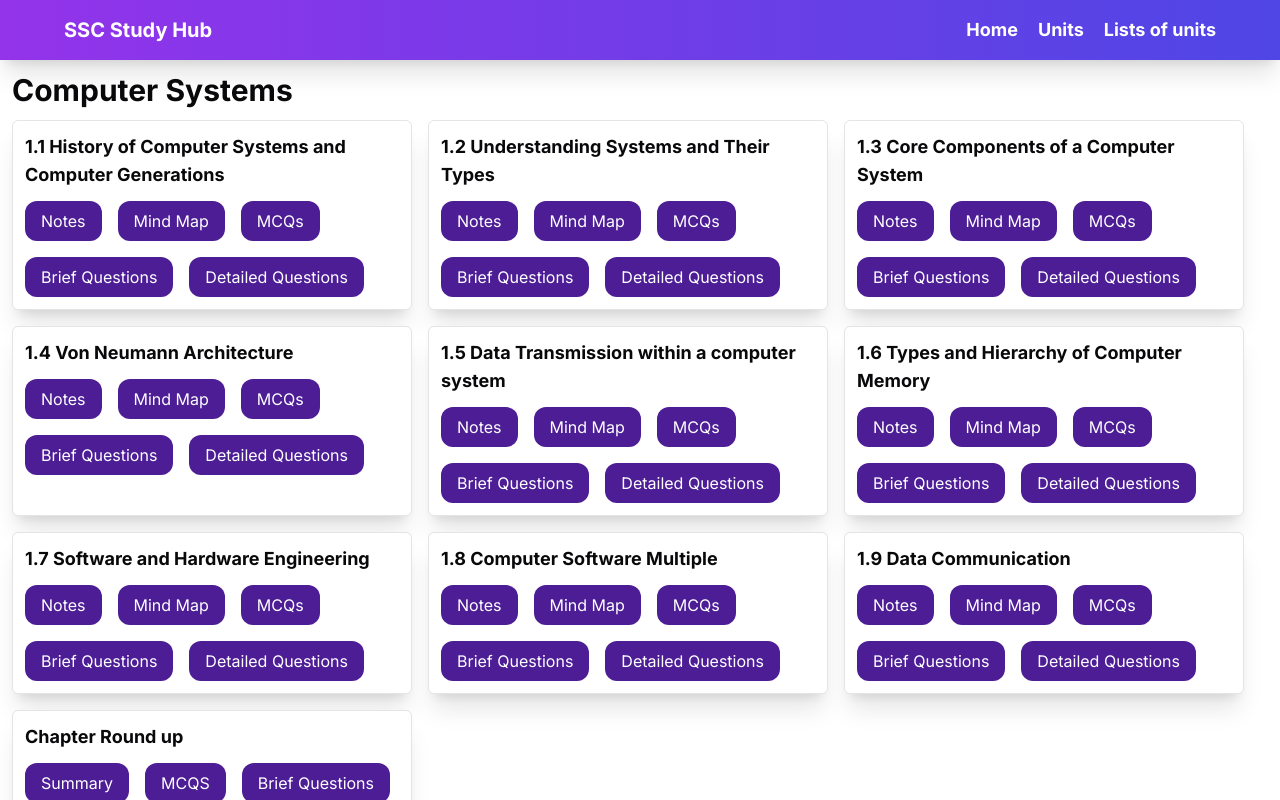
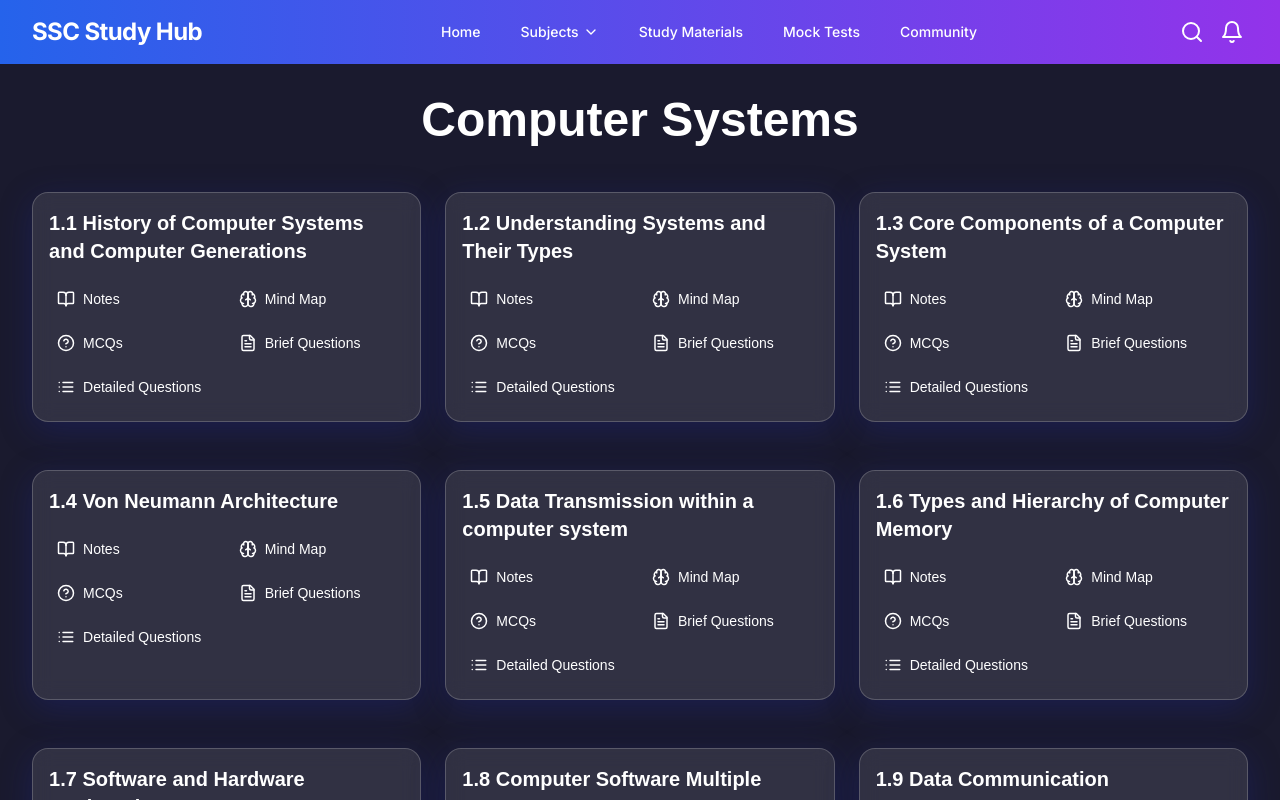
Before and after one commit to tahaamin2013/SSC-Exam-Web, a Next.js app: page /unit-1 in a window 1280 px wide. Shown: the top 800 px of the page. Built offline with nearby package versions, Linux system fonts and the light colour scheme.

Commit message:
New Design detected

```diff
--- a/src/app/unit-1/page.tsx
+++ b/src/app/unit-1/page.tsx
@@ -1,151 +1,163 @@
-"use client";
-import MyMindMap from "@/components/MyMindMap";
-import { Button } from "@/components/ui/button";
-import Link from "next/link";
-import { useEffect, useState } from "react";
+'use client'
 
-type LinkData = {
-    href: string;
-    text: string;
-};
+import React from 'react';
+import { BookOpen, Brain, HelpCircle, FileText, List } from 'lucide-react';
 
-type Section = {
-    id: string;
-    title: string;
-    links: LinkData[];
-};
-
-const data: Section[] = [
+const data = [
     {
         id: "1",
         title: "1.1 History of Computer Systems and Computer Generations",
         links: [
-            { href: "unit-1/history-of-computer-systems-and-computer-generations/notes", text: "Notes" },
-            { href: "unit-1/history-of-computer-systems-and-computer-generations/mind-map", text: "Mind Map" },
-            { href: "unit-1/history-of-computer-systems-and-computer-generations/quiz", text: "MCQs" },
-            { href: "unit-1/history-of-computer-systems-and-computer-generations/brief-questions", text: "Brief Questions" },
-            { href: "unit-1/history-of-computer-systems-and-computer-generations/detailed-questions", text: "Detailed Questions" },
+            { href: "unit-1/history-of-computer-systems-and-computer-generations/notes", text: "Notes", icon: BookOpen },
+            { href: "unit-1/history-of-computer-systems-and-computer-generations/mind-map", text: "Mind Map", icon: Brain },
+            { href: "unit-1/history-of-computer-systems-and-computer-generations/quiz", text: "MCQs", icon: HelpCircle },
+            { href: "unit-1/history-of-computer-systems-and-computer-generations/brief-questions", text: "Brief Questions", icon: FileText },
+            { href: "unit-1/history-of-computer-systems-and-computer-generations/detailed-questions", text: "Detailed Questions", icon: List },
         ],
     },
     {
         id: "2",
         title: "1.2 Understanding Systems and Their Types",
         links: [
-            { href: "unit-1/understanding-systems-and-their-types/notes", text: "Notes" },
-            { href: "unit-1/understanding-systems-and-their-types/mind-map", text: "Mind Map" },
-            { href: "unit-1/understanding-systems-and-their-types/quiz", text: "MCQs" },
-            { href: "unit-1/understanding-systems-and-their-types/brief-questions", text: "Brief Questions" },
-            { href: "unit-1/understanding-systems-and-their-types/detailed-questions", text: "Detailed Questions" },
+            { href: "unit-1/understanding-systems-and-their-types/notes", text: "Notes", icon: BookOpen },
+            { href: "unit-1/understanding-systems-and-their-types/mind-map", text: "Mind Map", icon: Brain },
+            { href: "unit-1/understanding-systems-and-their-types/quiz", text: "MCQs", icon: HelpCircle },
+            { href: "unit-1/understanding-systems-and-their-types/brief-questions", text: "Brief Questions", icon: FileText },
+            { href: "unit-1/understanding-systems-and-their-types/detailed-questions", text: "Detailed Questions", icon: List },
         ],
     },
     {
         id: "3",
         title: "1.3 Core Components of a Computer System",
         links: [
-            { href: "unit-1/core-components-of-a-computer-system/notes", text: "Notes" },
-            { href: "unit-1/core-components-of-a-computer-system/mind-map", text: "Mind Map" },
-            { href: "unit-1/core-components-of-a-computer-system/quiz", text: "MCQs" },
-            { href: "unit-1/core-components-of-a-computer-system/brief-questions", text: "Brief Questions" },
-            { href: "unit-1/core-components-of-a-computer-system/detailed-questions", text: "Detailed Questions" },
+            { href: "unit-1/core-components-of-a-computer-system/notes", text: "Notes", icon: BookOpen },
+            { href: "unit-1/core-components-of-a-computer-system/mind-map", text: "Mind Map", icon: Brain },
+            { href: "unit-1/core-components-of-a-computer-system/quiz", text: "MCQs", icon: HelpCircle },
+            { href: "unit-1/core-components-of-a-computer-system/brief-questions", text: "Brief Questions", icon: FileText },
+            { href: "unit-1/core-components-of-a-computer-system/detailed-questions", text: "Detailed Questions", icon: List },
         ],
     },
     {
         id: "4",
         title: "1.4 Von Neumann Architecture",
         links: [
-            { href: "unit-1/von-neumann-architecture/notes", text: "Notes" },
-            { href: "unit-1/von-neumann-architecture/mind-map", text: "Mind Map" },
-            { href: "unit-1/von-neumann-architecture/quiz", text: "MCQs" },
-            { href: "unit-1/von-neumann-architecture/brief-questions", text: "Brief Questions" },
-            { href: "unit-1/von-neumann-architecture/detailed-questions", text: "Detailed Questions" },
+            { href: "unit-1/von-neumann-architecture/notes", text: "Notes", icon: BookOpen },
+            { href: "unit-1/von-neumann-architecture/mind-map", text: "Mind Map", icon: Brain },
+            { href: "unit-1/von-neumann-architecture/quiz", text: "MCQs", icon: HelpCircle },
+            { href: "unit-1/von-neumann-architecture/brief-questions", text: "Brief Questions", icon: FileText },
+            { href: "unit-1/von-neumann-architecture/detailed-questions", text: "Detailed Questions", icon: List },
         ],
     },
     {
         id: "5",
         title: "1.5 Data Transmission within a computer system",
         links: [
-            { href: "unit-1/data-transmission-within-a-computer-system/notes", text: "Notes" },
-            { href: "unit-1/data-transmission-within-a-computer-system/mind-map", text: "Mind Map" },
-            { href: "unit-1/data-transmission-within-a-computer-system/quiz", text: "MCQs" },
-            { href: "unit-1/data-transmission-within-a-computer-system/brief-questions", text: "Brief Questions" },
-            { href: "unit-1/data-transmission-within-a-computer-system/detailed-questions", text: "Detailed Questions" },
+            { href: "unit-1/data-transmission-within-a-computer-system/notes", text: "Notes", icon: BookOpen },
+            { href: "unit-1/data-transmission-within-a-computer-system/mind-map", text: "Mind Map", icon: Brain },
+            { href: "unit-1/data-transmission-within-a-computer-system/quiz", text: "MCQs", icon: HelpCircle },
+            { href: "unit-1/data-transmission-within-a-computer-system/brief-questions", text: "Brief Questions", icon: FileText },
+            { href: "unit-1/data-transmission-within-a-computer-system/detailed-questions", text: "Detailed Questions", icon: List },
         ],
     },
     {
         id: "6",
         title: "1.6 Types and Hierarchy of Computer Memory",
         links: [
-            { href: "unit-1/types-and-hierarchy-of-computer-memory/notes", text: "Notes" },
-            { href: "unit-1/types-and-hierarchy-of-computer-memory/mind-map", text: "Mind Map" },
-            { href: "unit-1/types-and-hierarchy-of-computer-memory/quiz", text: "MCQs" },
-            { href: "unit-1/types-and-hierarchy-of-computer-memory/brief-questions", text: "Brief Questions" },
-            { href: "unit-1/types-and-hierarchy-of-computer-memory/detailed-questions", text: "Detailed Questions" },
+            { href: "unit-1/types-and-hierarchy-of-computer-memory/notes", text: "Notes", icon: BookOpen },
+            { href: "unit-1/types-and-hierarchy-of-computer-memory/mind-map", text: "Mind Map", icon: Brain },
+            { href: "unit-1/types-and-hierarchy-of-computer-memory/quiz", text: "MCQs", icon: HelpCircle },
+            { href: "unit-1/types-and-hierarchy-of-computer-memory/brief-questions", text: "Brief Questions", icon: FileText },
+            { href: "unit-1/types-and-hierarchy-of-computer-memory/detailed-questions", text: "Detailed Questions", icon: List },
         ],
     },
     {
         id: "7",
         title: "1.7 Software and Hardware Engineering",
         links: [
-            { href: "unit-1/software-and-hardware-engineering/notes", text: "Notes" },
-            { href: "unit-1/software-and-hardware-engineering/mind-map", text: "Mind Map" },
-            { href: "unit-1/software-and-hardware-engineering/quiz", text: "MCQs" },
-            { href: "unit-1/software-and-hardware-engineering/brief-questions", text: "Brief Questions" },
-            { href: "unit-1/software-and-hardware-engineering/detailed-questions", text: "Detailed Questions" },
+            { href: "unit-1/software-and-hardware-engineering/notes", text: "Notes", icon: BookOpen },
+            { href: "unit-1/software-and-hardware-engineering/mind-map", text: "Mind Map", icon: Brain },
+            { href: "unit-1/software-and-hardware-engineering/quiz", text: "MCQs", icon: HelpCircle },
+            { href: "unit-1/software-and-hardware-engineering/brief-questions", text: "Brief Questions", icon: FileText },
+            { href: "unit-1/software-and-hardware-engineering/detailed-questions", text: "Detailed Questions", icon: List },
         ],
     },
     {
         id: "8",
         title: "1.8 Computer Software Multiple",
         links: [
-            { href: "unit-1/computer-software-multiple/notes", text: "Notes" },
-            { href: "unit-1/computer-software-multiple/mind-map", text: "Mind Map" },
-            { href: "unit-1/computer-software-multiple/quiz", text: "MCQs" },
-            { href: "unit-1/computer-software-multiple/brief-questions", text: "Brief Questions" },
-            { href: "unit-1/computer-software-multiple/detailed-questions", text: "Detailed Questions" },
+            { href: "unit-1/computer-software-multiple/notes", text: "Notes", icon: BookOpen },
+            { href: "unit-1/computer-software-multiple/mind-map", text: "Mind Map", icon: Brain },
+            { href: "unit-1/computer-software-multiple/quiz", text: "MCQs", icon: HelpCircle },
+            { href: "unit-1/computer-software-multiple/brief-questions", text: "Brief Questions", icon: FileText },
+            { href: "unit-1/computer-software-multiple/detailed-questions", text: "Detailed Questions", icon: List },
         ],
     },
     {
         id: "9",
         title: "1.9 Data Communication",
         links: [
-            { href: "unit-1/data-communication/notes", text: "Notes" },
-            { href: "unit-1/data-communication/mind-map", text: "Mind Map" },
-            { href: "unit-1/data-communication/quiz", text: "MCQs" },
-            { href: "unit-1/data-communication/brief-questions", text: "Brief Questions" },
-            { href: "unit-1/data-communication/detailed-questions", text: "Detailed Questions" },
+            { href: "unit-1/data-communication/notes", text: "Notes", icon: BookOpen },
+            { href: "unit-1/data-communication/mind-map", text: "Mind Map", icon: Brain },
+            { href: "unit-1/data-communication/quiz", text: "MCQs", icon: HelpCircle },
+            { href: "unit-1/data-communication/brief-questions", text: "Brief Questions", icon: FileText },
+            { href: "unit-1/data-communication/detailed-questions", text: "Detailed Questions", icon: List },
         ],
     },
     {
         id: "10",
         title: "Chapter Round up",
         links: [
-            { href: "unit-1/summary", text: "Summary" },
-            { href: "unit-1/quiz", text: "MCQS" },
-            { href: "unit-1/brief-questions", text: "Brief Questions" },
-            { href: "unit-1/detailed-questions", text: "Detailed Questions" },
-            { href: "unit-1/content", text: "Content" },
+            { href: "unit-1/summary", text: "Summary", icon: BookOpen },
+            { href: "unit-1/quiz", text: "MCQS", icon: HelpCircle },
+            { href: "unit-1/brief-questions", text: "Brief Questions", icon: FileText },
+            { href: "unit-1/detailed-questions", text: "Detailed Questions", icon: List },
+            { href: "unit-1/content", text: "Content", icon: List },
         ],
     },
 ];
 
-export default function page() {
-    return (
-        <div className="p-3">
-            <h1 className="font-bold text-3xl">Computer Systems</h1>
-            <div className="flex gap-4 flex-wrap mt-3">
-                {data.map((section) => (
-                    <div key={section.id} className="rounded-md flex flex-col gap-3 bg-white w-[400px] py-3 px-3 border shadow-xl">
-                        <h1 className="font-bold text-lg">{section.title}</h1>
-                        <div className="flex flex-row gap-4 flex-wrap">
-                            {section.links.map((link) => (
-                                <Link key={link.href} href={link.href} className="bg-violet-900 w-fit q py-2 text-center px-4 text-white rounded-xl">
-                                    {link.text}
-                                </Link>
-                            ))}
-                        </div>
-                    </div>
-                ))}
-            </div>
-        </div>
-    );
-}
+const Section = ({ section }: any) => {
+  return (
+    <div className="w-full md:w-[calc(50%-1rem)] lg:w-[calc(33.33%-1rem)] mb-6 p-4 rounded-2xl transition-all duration-300 hover:shadow-lg"
+      style={{
+        background: 'rgba(255, 255, 255, 0.1)',
+        backdropFilter: 'blur(10px)',
+        border: '1px solid rgba(255, 255, 255, 0.2)',
+        boxShadow: '0 8px 32px 0 rgba(31, 38, 135, 0.37)',
+      }}>
+      <h2 className="text-xl font-bold text-white mb-4">{section.title}</h2>
+      <div className="grid grid-cols-2 gap-2">
+        {section.links.map((link: any) => (
+          <a
+            key={link.href}
+            href={link.href}
+            className="flex items-center space-x-2 p-2 rounded-lg text-white hover:bg-white hover:bg-opacity-20 transition-colors duration-200"
+          >
+            {React.createElement(link.icon, { size: 18 })}
+            <span className="text-sm">{link.text}</span>
+          </a>
+        ))}
+      </div>
+    </div>
+  );
+};
+
+const ComputerSystemsDashboard = () => {
+  return (
+    <div className="min-h-screen p-8" style={{
+      backgroundColor: '#1a1a2e', // Dark blue background
+      fontFamily: '"Poppins", sans-serif'
+    }}>
+      <h1 className="text-5xl font-extrabold mb-12 text-center text-white">
+        Computer Systems
+      </h1>
+      <div className="flex flex-wrap gap-6 justify-center">
+        {data.map((section) => (
+          <Section key={section.id} section={section} />
+        ))}
+      </div>
+    </div>
+  );
+};
+
+export default ComputerSystemsDashboard;
--- a/src/components/Navbar.tsx
+++ b/src/components/Navbar.tsx
@@ -1,55 +1,138 @@
 "use client";
 
-import {
-    Sheet,
-    SheetClose,
-    SheetContent,
-    SheetTrigger,
-} from "@/components/ui/sheet";
-import { AlignJustify } from "lucide-react";
-import Image from "next/image";
-import Link from "next/link";
-import { FaPhoneAlt } from "react-icons/fa";
+import React, { useState } from 'react';
+import { Menu, X, ChevronDown, Search, Bell } from 'lucide-react';
 
 const Navbar = () => {
-    return (
-        <div className="w-full flex flex-col items-center">
-            <div className="bg-gradient-to-r from-purple-600 to-indigo-600 flex justify-between items-center text-white transition-all duration-200 shadow-xl px-5 lg:px-16  py-4 w-full">
-                <Link href="/" className="text-xl font-bold">
-                    SSC Study Hub
-                </Link>
-                <div className=" flex justify-end">
-                    <div className="md:flex hidden text-white font-bold gap-5 text-lg">
-                        <Link href="/" id="Our Services">Home</Link>
-                        <Link href="/" id="#MemberShips">Units</Link>
-                        <Link href="/" id="unit-1/content">Lists of units</Link>
+  const [isOpen, setIsOpen] = useState(false);
+
+  const toggleMenu = () => {
+    setIsOpen(!isOpen);
+  };
+
+  const navItems = [
+    { name: 'Home', href: '/' },
+    {
+      name: 'Subjects',
+      href: '#',
+      subItems: [
+        { name: 'Mathematics', href: '/subjects/mathematics' },
+        { name: 'English', href: '/subjects/english' },
+        { name: 'Science', href: '/subjects/science' },
+        { name: 'Social Studies', href: '/subjects/social-studies' },
+      ]
+    },
+    { name: 'Study Materials', href: '/study-materials' },
+    { name: 'Mock Tests', href: '/mock-tests' },
+    { name: 'Community', href: '/community' },
+  ];
+
+  return (
+    <nav className="bg-gradient-to-r from-blue-600 to-purple-600 shadow-lg">
+      <div className="max-w-7xl mx-auto px-4 sm:px-6 lg:px-8">
+        <div className="flex items-center justify-between h-16">
+          <div className="flex items-center">
+            <a href="/" className="flex-shrink-0">
+              <span className="text-white text-2xl font-bold tracking-tight">SSC Study Hub</span>
+            </a>
+          </div>
+          <div className="hidden md:block">
+            <div className="ml-10 flex items-baseline space-x-4">
+              {navItems.map((item) => (
+                <div key={item.name} className="relative group">
+                  <a
+                    href={item.href}
+                    className="text-white hover:bg-white hover:text-blue-600 px-3 py-2 rounded-md text-sm font-medium transition duration-150 ease-in-out flex items-center"
+                  >
+                    {item.name}
+                    {item.subItems && <ChevronDown className="ml-1 h-4 w-4" />}
+                  </a>
+                  {item.subItems && (
+                    <div className="absolute left-0 mt-2 w-48 rounded-md shadow-lg bg-white ring-1 ring-black ring-opacity-5 opacity-0 invisible group-hover:opacity-100 group-hover:visible transition duration-150 ease-in-out">
+                      <div className="py-1" role="menu" aria-orientation="vertical" aria-labelledby="options-menu">
+                        {item.subItems.map((subItem) => (
+                          <a
+                            key={subItem.name}
+                            href={subItem.href}
+                            className="block px-4 py-2 text-sm text-gray-700 hover:bg-blue-100 hover:text-blue-900"
+                            role="menuitem"
+                          >
+                            {subItem.name}
+                          </a>
+                        ))}
+                      </div>
                     </div>
-                    <div className="md:hidden block z-50">
-                        <Sheet>
-                            <SheetTrigger
-                                className="text-white -my-4 mt-1 text-2xl"
-                                aria-label="Open menu"
-                            >
-                                <AlignJustify fill="white" size={27} />
-                            </SheetTrigger>
-                            <SheetContent className="flex-col flex gap-3 text-left items-start font-bold">
-                                <SheetClose>
-                                    <Link href="/" id="Our Services">Home</Link>
-                                </SheetClose>
-                                <SheetClose>
-                                    <Link href="/" id="#MemberShips">Units</Link>
-                                </SheetClose>
-                                <SheetClose>
-                                    <Link href="/" id="unit-1/content">Lists of units</Link>
-                                </SheetClose>
+                  )}
+                </div>
+              ))}
+            </div>
+          </div>
+          <div className="hidden md:flex items-center">
+            <button className="text-white hover:bg-white hover:text-blue-600 p-1 rounded-full transition duration-150 ease-in-out mr-2">
+              <Search className="h-6 w-6" />
+            </button>
+            <button className="text-white hover:bg-white hover:text-blue-600 p-1 rounded-full transition duration-150 ease-in-out">
+              <Bell className="h-6 w-6" />
+            </button>
+          </div>
+          <div className="-mr-2 flex md:hidden">
+            <button
+              onClick={toggleMenu}
+              type="button"
+              className="inline-flex items-center justify-center p-2 rounded-md text-white hover:text-white hover:bg-blue-500 focus:outline-none focus:ring-2 focus:ring-offset-2 focus:ring-offset-blue-600 focus:ring-white"
+              aria-controls="mobile-menu"
+              aria-expanded="false"
+            >
+              <span className="sr-only">Open main menu</span>
+              {isOpen ? (
+                <X className="block h-6 w-6" aria-hidden="true" />
+              ) : (
+                <Menu className="block h-6 w-6" aria-hidden="true" />
+              )}
+            </button>
+          </div>
+        </div>
+      </div>
 
-                            </SheetContent>
-                        </Sheet>
-                    </div>
-                </div>
+      {isOpen && (
+        <div className="md:hidden" id="mobile-menu">
+          <div className="px-2 pt-2 pb-3 space-y-1 sm:px-3">
+            {navItems.map((item) => (
+              <React.Fragment key={item.name}>
+                <a
+                  href={item.href}
+                  className="text-white hover:bg-white hover:text-blue-600 block px-3 py-2 rounded-md text-base font-medium"
+                >
+                  {item.name}
+                </a>
+                {item.subItems && (
+                  <div className="pl-4">
+                    {item.subItems.map((subItem) => (
+                      <a
+                        key={subItem.name}
+                        href={subItem.href}
+                        className="text-gray-300 hover:bg-white hover:text-blue-600 block px-3 py-2 rounded-md text-sm font-medium"
+                      >
+                        {subItem.name}
+                      </a>
+                    ))}
+                  </div>
+                )}
+              </React.Fragment>
+            ))}
+            <div className="flex items-center justify-start px-3 py-2">
+              <button className="text-white hover:bg-white hover:text-blue-600 p-1 rounded-full transition duration-150 ease-in-out mr-2">
+                <Search className="h-6 w-6" />
+              </button>
+              <button className="text-white hover:bg-white hover:text-blue-600 p-1 rounded-full transition duration-150 ease-in-out">
+                <Bell className="h-6 w-6" />
+              </button>
             </div>
+          </div>
         </div>
-    );
+      )}
+    </nav>
+  );
 };
 
 export default Navbar;
```
